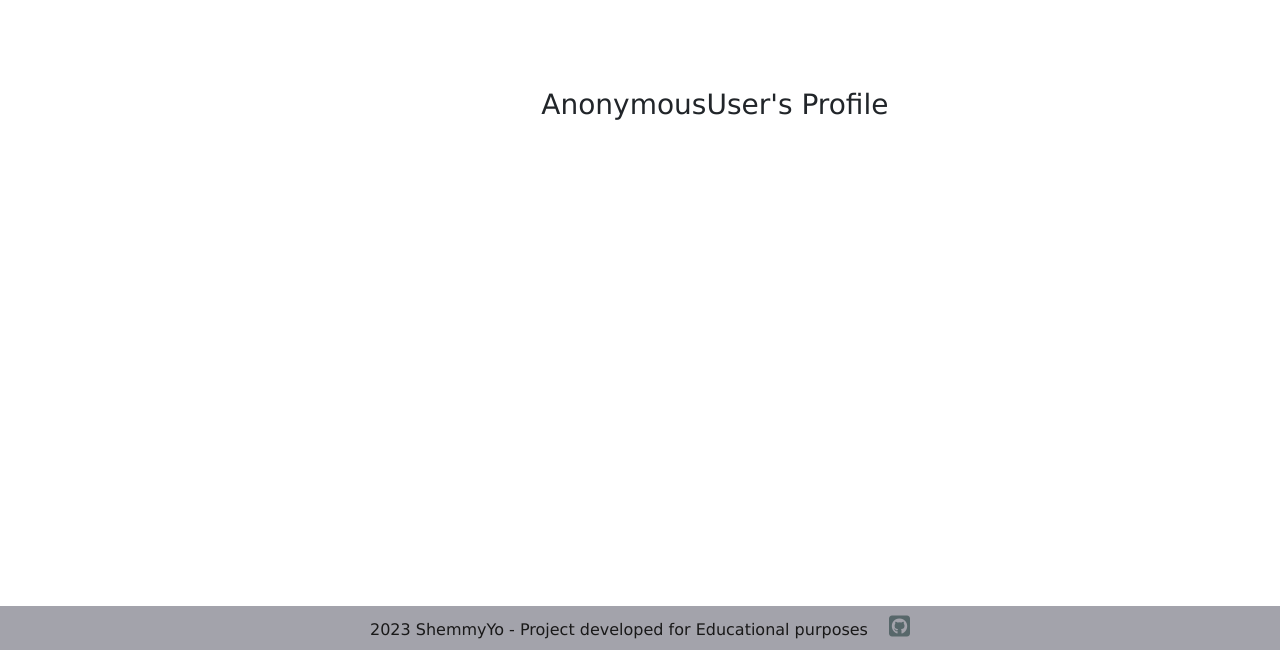
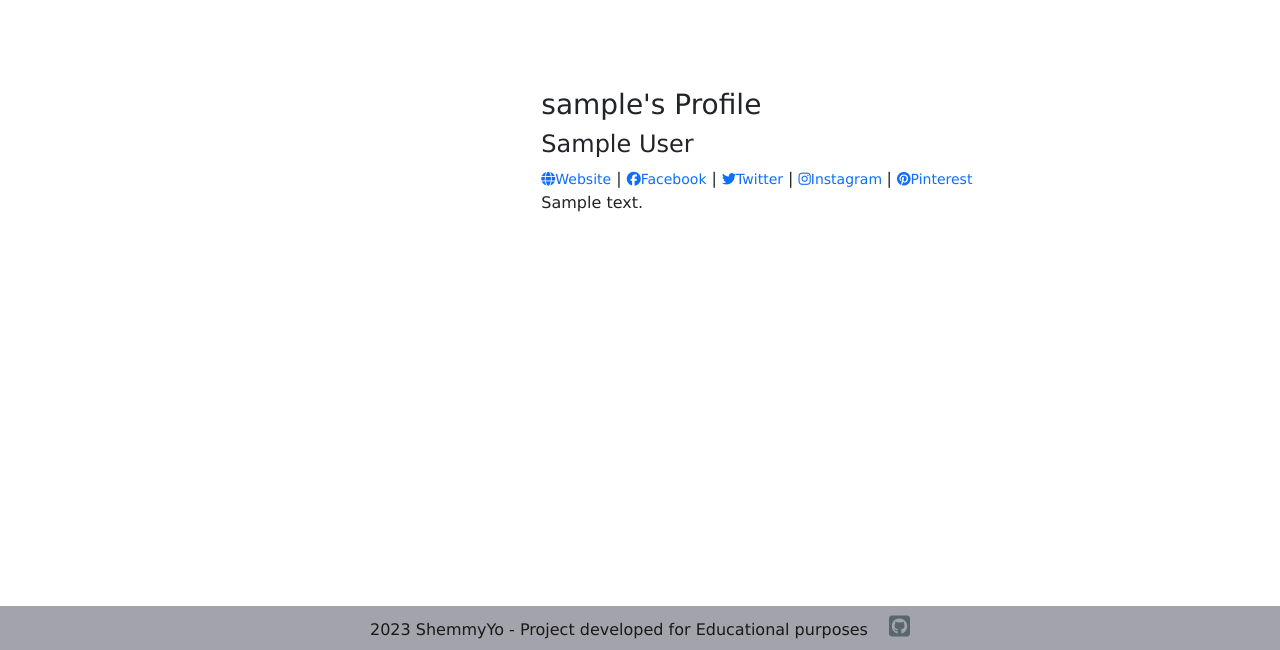
Before and after one commit to ShemmyYo/django-shemmylicious, a Django app: page /members/1/profile/ in a window 1280 px wide; the page is wider, and only the part inside the window is pictured. Shown: the part 150-800 px from the top of that part. Run offline with Django 3.2, Linux system fonts and the light colour scheme; tables that the repository leaves empty hold one stand-in row (values such as "Sample post"); some libraries are stand-ins or nearby versions; grey boxes are pictures that could not be loaded.

Commit message:
modifies style of the profile links

```diff
--- a/members/templates/profile/user_profile.html
+++ b/members/templates/profile/user_profile.html
@@ -13,56 +13,44 @@
             <div class="card mb-3">
                 <div class="row no-gutters">
                     <div class="col-sm-2 offset-sm-2">
-                        {% if "profile_img" in user.profile.profile_pic.url %}
+                        {% if "profile_img" in page_user.profile_pic.url %}
                         <img src="https://res.cloudinary.com/dteyj4llb/image/upload/v1681317396/profile_img.png"
                             width="100%" class="rounded-circle rounded-sm border-success">
                         {% else %}
-                        <img src="{{ user.profile.profile_pic.url }}"
+                        <img src="{{ page_user.profile_pic.url }}"
                             width="100%" class="rounded-circle shadow">
                         <br>
                         {% endif %}
                     </div>
                     <div class="col-sm-8">
                         <div class="card-body">
-                            <h3 class="card-title">{{ user }}'s Profile</h3>
-                            <h3 class="card-title">{{ user.first_name }} {{ user.last_name }}</h3>
-                            {% if user.profile.bio %}
-                            <p class="card-text">{{ user.profile.bio }}</p>
+                            <!-- Username, F-Name & L-Name go here -->
+                            <h3 class="card-title">{{ page_user }}'s Profile</h3>
+                            <h4 class="card-title">{{ page_user.user.first_name }} {{ page_user.user.last_name }}</h4>
+                            <!-- Social Links go here -->
+                            {% if page_user.website_url %}
+                                <a class="card-text" href="{{ page_user.website_url }}">
+                                <small> <i class="fa-solid fa-globe"></i>Website</small></a>
                             {% endif %}
-                            {% if user.profile.website_url %}
-                            <a class="card-text" href="{{ user.profile.website_url }}">
-                                <small>
-                                    <i class="fa-solid fa-globe"></i>
-                                    {{ user.profile.website_url }}
-                                </small></a><br>
+                            {% if page_user.facebook_url %}
+                                <span> | </span><a class="card-text" href="{{ page_user.facebook_url }}">
+                                <small> <i class="fa-brands fa-facebook"></i>Facebook</small></a>
                             {% endif %}
-                            {% if user.profile.facebook_url %}
-                            <a class="card-text" href="{{ user.profile.facebook_url }}">
-                                <small>
-                                    <i class="fa-brands fa-facebook"></i>
-                                    {{ user.profile.facebook_url }}
-                                </small></a><br>
+                            {% if page_user.twitter_url %}
+                                <span> | </span><a class="card-text" href="{{ page_user.twitter_url }}">
+                                <small> <i class="fa-brands fa-twitter"></i>Twitter</small></a>
                             {% endif %}
-                            {% if user.profile.twitter_url %}
-                            <a class="card-text" href="{{ user.profile.twitter_url }}">
-                                <small>
-                                    <i class="fa-brands fa-twitter"></i>
-                                    {{ user.profile.twitter_url }}
-                                </small></a><br>
+                            {% if page_user.instagram_url %}
+                                <span> | </span><a class="card-text" href="{{ page_user.instagram_url }}">
+                                <small> <i class="fa-brands fa-instagram"></i>Instagram </small></a>
                             {% endif %}
-                            {% if user.profile.instagram_url %}
-                            <a class="card-text" href="{{ user.profile.instagram_url }}">
-                                <small>
-                                    <i class="fa-brands fa-instagram"></i>
-                                    {{ user.profile.instagram_url }}
-                                </small></a><br>
+                            {% if page_user.pintrest_url %}
+                                <span> | </span><a class="card-text" href="{{ page_user.pintrest_url }}">
+                                <small><i class="fa-brands fa-pinterest"></i>Pinterest</small></a>
                             {% endif %}
-                            {% if user.profile.pintrest_url %}
-                            <a class="card-text" href="{{ user.profile.pintrest_url }}">
-                                <small>
-                                    <i class="fa-brands fa-pinterest"></i>
-                                    {{ user.profile.pintrest_url }}
-                                </small></a><br>
+                            <!-- Bio goes here -->
+                            {% if page_user.bio %}
+                                <p class="card-text">{{ page_user.bio }}</p>
                             {% endif %}
                         </div>
                     </div>
--- a/members/views.py
+++ b/members/views.py
@@ -15,7 +15,7 @@ class ShowProfilePageView(DetailView):
     template_name = 'profile/user_profile.html'
 
     def get_context_data(self, *args, **kwargs):
-        context = super(ShowProfilePageView, self).get_context_data(**kwargs)
+        context = super(ShowProfilePageView, self).get_context_data(*args, **kwargs)
         page_user = get_object_or_404(Profile, id=self.kwargs['pk'])
         context["page_user"] = page_user
 
--- a/templates/recipe_all.html
+++ b/templates/recipe_all.html
@@ -28,7 +28,7 @@
         <img src="{{ recipe.featured_image.url }}" alt="image" class="img-thumbnail card-img-recipe w-100">
         {% endif %}
         <div class="image-flash">
-          <a href="{% url 'show-profile' recipe.author.profile.pk %}"
+          <a href="{% url 'show-profile' recipe.author.profile.id %}"
           class="author image-flash-author">Author: {{ recipe.author }}</a>
         <a href="{% url 'category' recipe.category %}"
           class="category image-flash-category">Category: {{ recipe.category }}</a>
```
